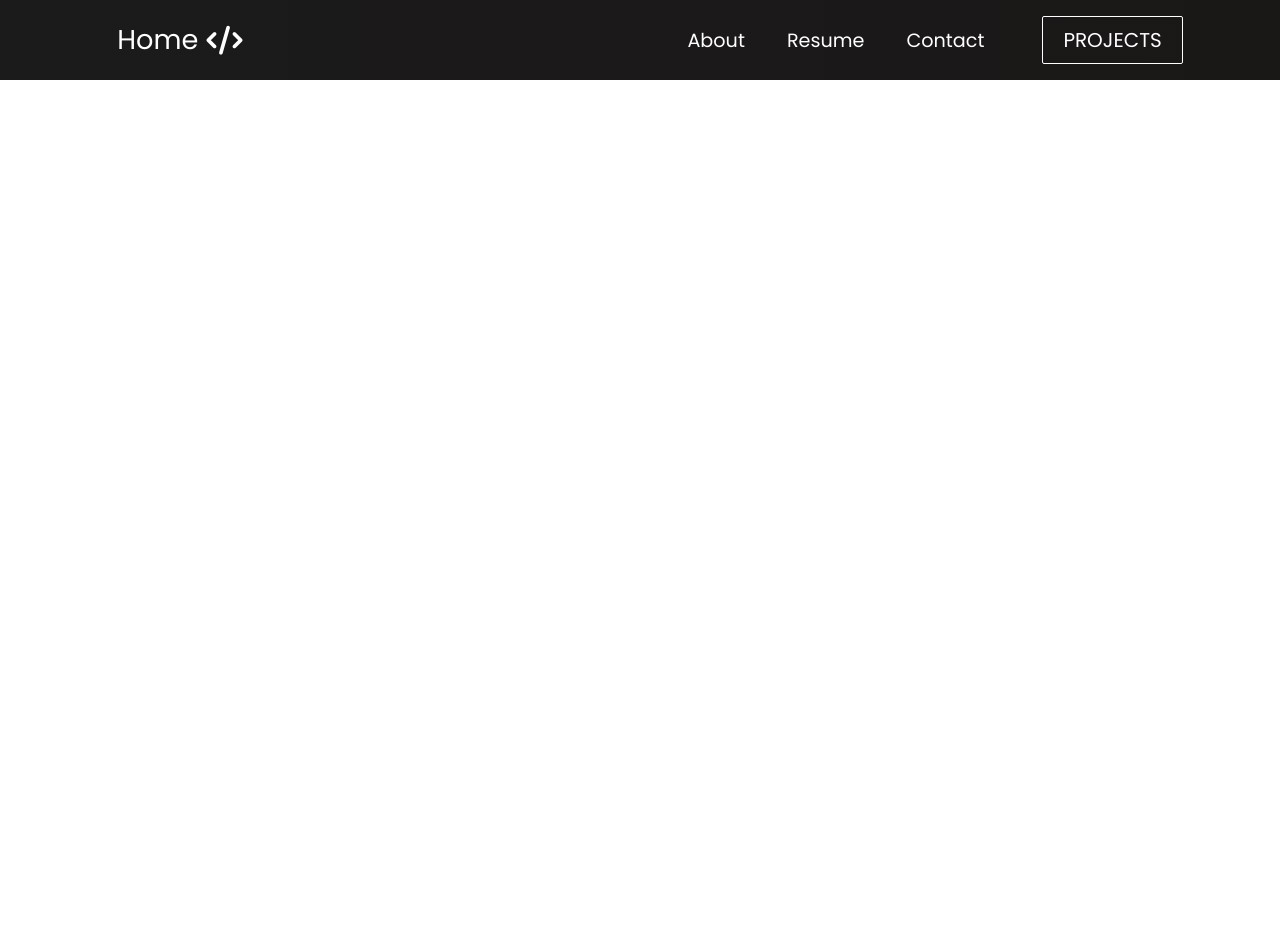
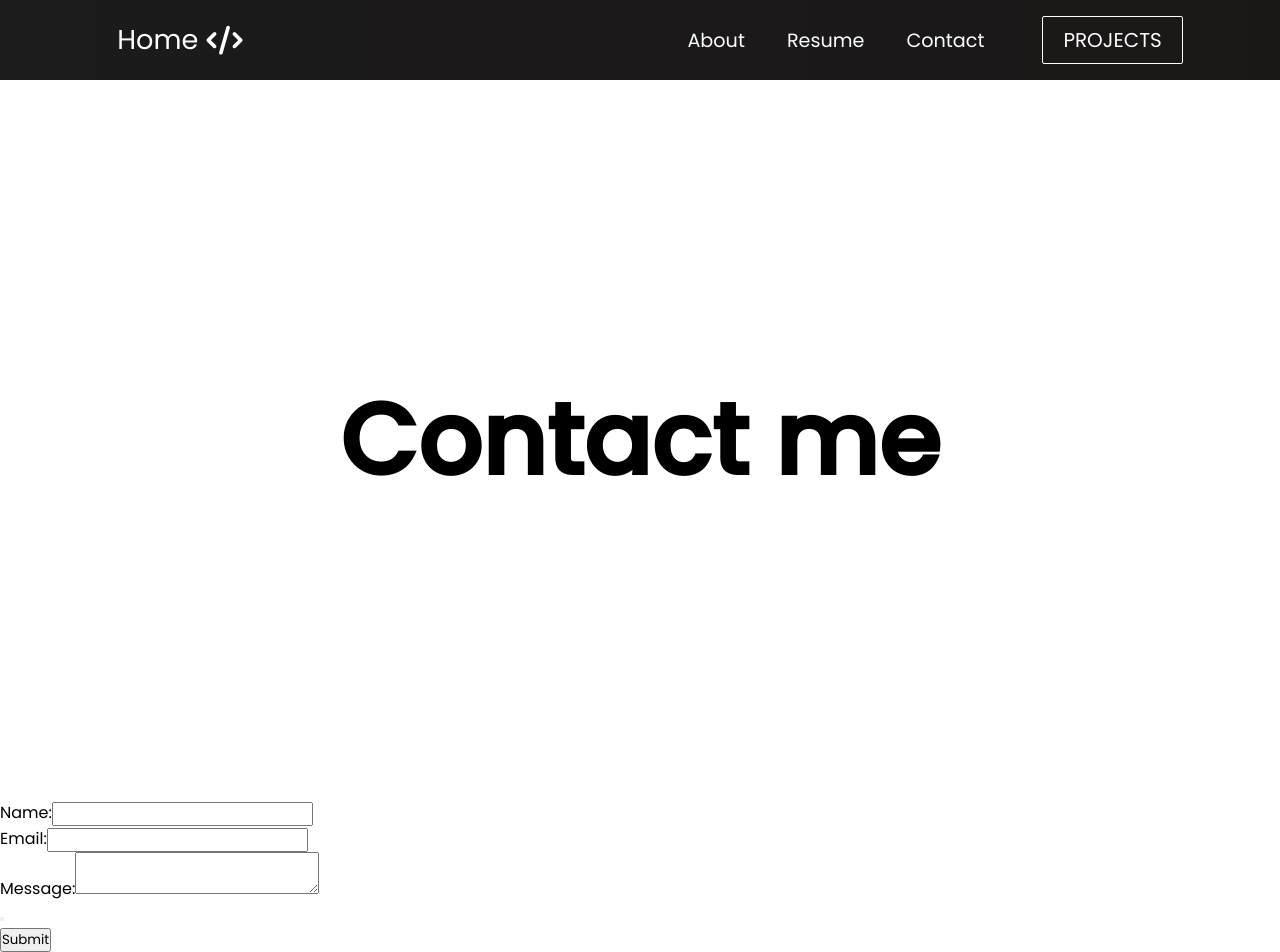
Before and after one commit to CaitlinSwickard/Caitlin-React-Portfolio, a React (Create React App) app: page /contact in a window 1280 px wide. Before the commit the page ends 800 px from the top, so only its background shows below. Built offline with nearby package versions, Linux system fonts and the light colour scheme.

Commit message:
created contact me page

```diff
--- a/src/App.css
+++ b/src/App.css
@@ -6,9 +6,9 @@
 }
 
 .home,
-.services,
-.products,
-.sign-up {
+.about-me,
+.resume,
+.contact {
   display: flex;
   height: 90vh;
   align-items: center;
@@ -16,29 +16,29 @@
   font-size: 3rem;
 }
 
-/* .services {
-  background-image: url('/images/img-2.jpg');
+.about-me {
+  /* background-image: url('/images/img-2.jpg'); */
   background-position: center;
   background-size: cover;
   background-repeat: no-repeat;
-  color: #fff;
+  color: black;
   font-size: 100px;
 }
 
-.products {
-  background-image: url('/images/img-1.jpg');
+.resume {
+  /* background-image: url('/images/img-1.jpg'); */
   background-position: center;
   background-size: fill;
   background-repeat: no-repeat;
-  color: #fff;
+  color: black;
   font-size: 100px;
 }
 
-.sign-up {
-  background-image: url('/images/img-8.jpg');
+.contact {
+  /* background-image: url('/images/img-8.jpg'); */
   background-position: center;
   background-size: cover;
   background-repeat: no-repeat;
-  color: #fff;
+  color: black;
   font-size: 100px;
-} */
+}
--- a/src/App.js
+++ b/src/App.js
@@ -1,8 +1,12 @@
 import React from 'react';
 import Navbar from './components/Navbar';
-import { BrowserRouter as Router, Switch, Route } from 'react-router-dom';
 import './App.css';
 import Home from './components/pages/Home';
+import { BrowserRouter as Router, Switch, Route } from 'react-router-dom';
+import About from './components/pages/About';
+import Resume from './components/pages/Resume';
+import Contact from './components/pages/Contact';
+
 
 
 function App() {
@@ -13,6 +17,9 @@ function App() {
         <Navbar />
         <Switch>
           <Route path="/" exact component={Home} />
+          <Route path="/about" exact component={About} />
+          <Route path="/resume" exact component={Resume} />
+          <Route path="/contact" exact component={Contact} />
 
 
         </Switch>
--- /dev/null
+++ b/src/components/pages/About.js
@@ -0,0 +1,7 @@
+import React from 'react';
+import '../../App.css';
+
+export default function About() {
+  return <h1 className="about-me">About Me</h1>;
+
+}
--- /dev/null
+++ b/src/components/pages/Contact.js
@@ -0,0 +1,27 @@
+import React from 'react';
+import '../../App.css';
+
+export default function Contact() {
+  return (
+    <>
+      <h1 className="contact">Contact me</h1>
+      <form>
+      <div>
+        <label htmlFor="name">Name:</label>
+        <input type="text" id="name" required />
+      </div>
+      <div>
+        <label htmlFor="email">Email:</label>
+        <input type="email" id="email" required />
+      </div>
+      <div>
+        <label htmlFor="message">Message:</label>
+        <textarea id="message" required />
+      </div>
+      <button type="submit"></button>
+    </form>
+    <button>Submit</button>
+    </>
+  )
+
+}
--- /dev/null
+++ b/src/components/pages/Resume.js
@@ -0,0 +1,7 @@
+import React from 'react';
+import '../../App.css';
+
+export default function Resume() {
+  return <h1 className="resume">Check out my Resume</h1>;
+
+}
```
